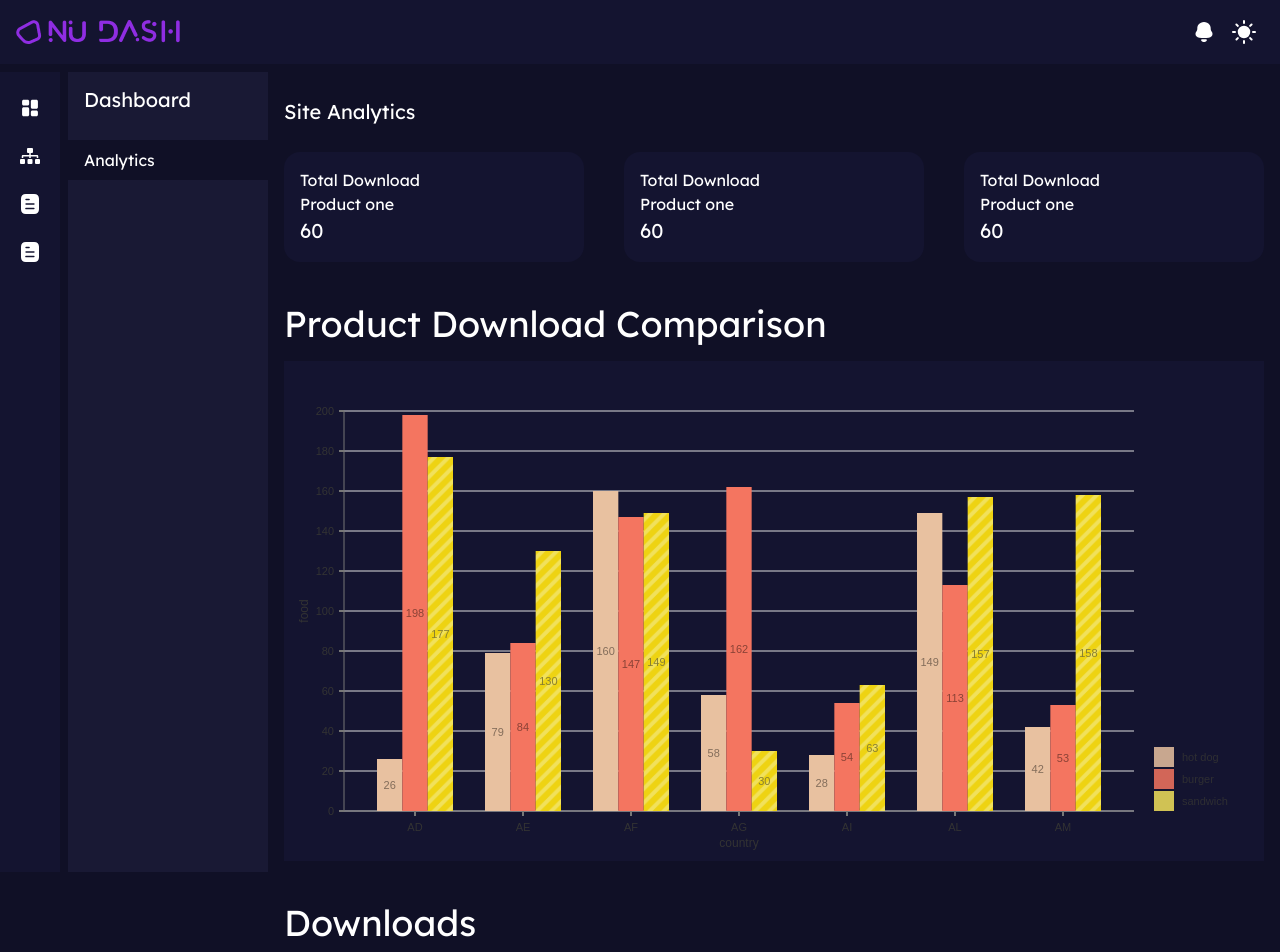
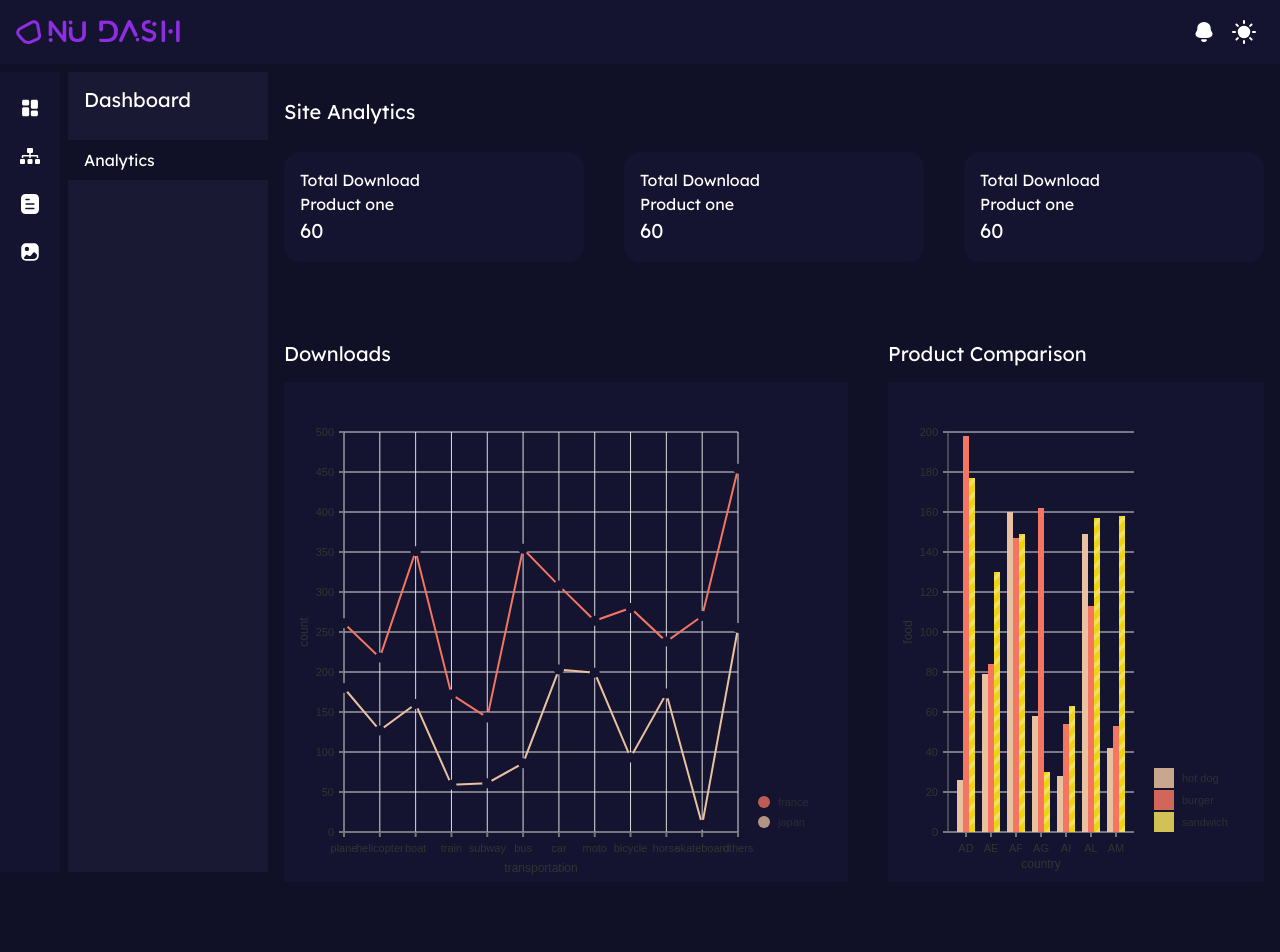
Before and after one commit to mbmohib/nudash, a React (Create React App) app: page /dashboard/analytics in a window 1280 px wide. Shown: the top 952 px of the page. After the commit the page ends 882 px from the top, so only its background shows below. Built offline with nearby package versions, Linux system fonts and the light colour scheme; no server answers; a web font is replaced by a local one; what @jackfranklin/test-data-bot would draw is missing.

Commit message:
polished menu ui

```diff
--- a/src/components/DraggableComponents/ComponentButtons.tsx
+++ b/src/components/ComponentButtons.tsx
@@ -1,6 +1,6 @@
 import { Button, Flex } from '@chakra-ui/react';
 
-import { DeleteIcon, SaveIcon } from '../../assets/icons';
+import { DeleteIcon, SaveIcon } from '../assets/icons';
 
 interface ComponentButtonsProps {
   handleSave?: () => void;
--- a/src/components/Footer.tsx
+++ /dev/null
@@ -1,3 +0,0 @@
-export default function Footer() {
-  return <p></p>;
-}
--- a/src/components/Layout.tsx
+++ b/src/components/Layout.tsx
@@ -1,6 +1,6 @@
 import { Box } from '@chakra-ui/layout';
 
-import { Footer, Header, Sidebar } from '.';
+import { Header, Sidebar } from '.';
 
 type LayoutProps = {
   children: React.ReactNode;
@@ -27,7 +27,6 @@ export default function Layout({ children }: LayoutProps) {
       <Sidebar />
       <Box ml="60px" mt="72px">
         <Box>{children}</Box>
-        <Footer />
       </Box>
     </Box>
   );
--- a/src/components/Sidebar.tsx
+++ b/src/components/Sidebar.tsx
@@ -1,7 +1,7 @@
-import { Button, Flex } from '@chakra-ui/react';
+import { Button, Flex, Tooltip } from '@chakra-ui/react';
 import { Link } from 'react-router-dom';
 
-import { DashboardIcon, PageIcon, SiteIcon } from '../assets/icons';
+import { DashboardIcon, ImageIcon, PageIcon, SiteIcon } from '../assets/icons';
 
 export default function Sidebar() {
   return (
@@ -18,6 +18,7 @@ export default function Sidebar() {
         alignItems="center"
         sx={{ flexGrow: 1 }}
       >
+        <Tooltip label="Dashboard">
           <Button
             as={Link}
             to="/"
@@ -27,6 +28,8 @@ export default function Sidebar() {
           >
             <DashboardIcon />
           </Button>
+        </Tooltip>
+        <Tooltip label="Site">
           <Button
             as={Link}
             to="/site"
@@ -36,6 +39,8 @@ export default function Sidebar() {
           >
             <SiteIcon />
           </Button>
+        </Tooltip>
+        <Tooltip label="Pages">
           <Button
             as={Link}
             to="/pages"
@@ -45,6 +50,8 @@ export default function Sidebar() {
           >
             <PageIcon />
           </Button>
+        </Tooltip>
+        <Tooltip label="Gallery">
           <Button
             as={Link}
             to="/gallery"
@@ -52,8 +59,9 @@ export default function Sidebar() {
             mb="1"
             data-testid="gallery-link"
           >
-          <PageIcon />
+            <ImageIcon width={18} height={20} />
           </Button>
+        </Tooltip>
       </Flex>
     </Flex>
   );
--- a/src/components/SiteData.tsx
+++ b/src/components/SiteData.tsx
@@ -73,7 +73,7 @@ export default function SiteData({ data }: SiteDataProps) {
         </FormControl>
 
         <FormControl isInvalid={!!errors.url} mb="2">
-          <FormLabel htmlFor="url">Url</FormLabel>
+          <FormLabel htmlFor="url">Site URL</FormLabel>
           <Input id="url" placeholder="url" {...register('url')} />
           <FormErrorMessage>
             {errors.url && errors.url.message}
--- a/src/components/SiteNav.tsx
+++ b/src/components/SiteNav.tsx
@@ -2,6 +2,7 @@ import { Box, Button, Text } from '@chakra-ui/react';
 import { useEffect } from 'react';
 
 import { SiteNavItem } from '.';
+import { PlusIcon } from '../assets/icons';
 import { useDispatch, useSelector } from '../hooks';
 import { useSiteQuery } from '../hooks/useSite';
 import { addMenu, setMenus } from '../store/slices/menus.slice';
@@ -31,8 +32,8 @@ export default function SiteNav() {
       ))}
 
       <Box textAlign="right" mt="2">
-        <Button variant="link" mr="1" type="submit" onClick={handleAddMenu}>
-          Add
+        <Button variant="icon" onClick={handleAddMenu}>
+          <PlusIcon />
         </Button>
       </Box>
     </Box>
--- a/src/components/SiteNavItem.tsx
+++ b/src/components/SiteNavItem.tsx
@@ -5,7 +5,6 @@ import {
   AccordionItem,
   AccordionPanel,
   Box,
-  Button,
   Flex,
   FormControl,
   FormErrorMessage,
@@ -26,6 +25,7 @@ import {
 import { useForm } from 'react-hook-form';
 import * as yup from 'yup';
 
+import { ComponentButtons } from '.';
 import { ItemTypes } from '../config';
 import { useDispatch } from '../hooks';
 import {
@@ -173,11 +173,7 @@ export default function SiteNav({ menu, index }: SiteNavProps) {
             <form
               onSubmit={handleSubmit(values => handleSaveData(values, menu.id))}
             >
-              <Grid
-                gridTemplateColumns="3fr 1fr"
-                gridTemplateRows="1f 1fr"
-                gap="2"
-              >
+              <Grid gap="2">
                 <FormControl isInvalid={!!errors.label} mb="2">
                   <FormLabel htmlFor="label">Label</FormLabel>
                   <Input
@@ -190,14 +186,6 @@ export default function SiteNav({ menu, index }: SiteNavProps) {
                   </FormErrorMessage>
                 </FormControl>
 
-                <FormControl isInvalid={!!errors.isOpenNew} mb="2">
-                  <FormLabel htmlFor="isOpenNew">New?</FormLabel>
-                  <Switch id="isOpenNew" {...register('isOpenNew')} />
-                  <FormErrorMessage>
-                    {errors.isOpenNew && errors.isOpenNew.message}
-                  </FormErrorMessage>
-                </FormControl>
-
                 <FormControl isInvalid={!!errors.url} mb="2">
                   <FormLabel htmlFor="url">URL</FormLabel>
                   <Input id="url" placeholder="url" {...register('url')} />
@@ -205,15 +193,19 @@ export default function SiteNav({ menu, index }: SiteNavProps) {
                     {errors.url && errors.url.message}
                   </FormErrorMessage>
                 </FormControl>
+                <Flex alignItems="center">
+                  <FormControl isInvalid={!!errors.isOpenNew} mb="2">
+                    <FormLabel htmlFor="isOpenNew">Open in new tab?</FormLabel>
+                    <Switch id="isOpenNew" {...register('isOpenNew')} />
+                    <FormErrorMessage>
+                      {errors.isOpenNew && errors.isOpenNew.message}
+                    </FormErrorMessage>
+                  </FormControl>
+                  <ComponentButtons
+                    handleRemove={() => handleDeleteNav(menu.id)}
+                  />
+                </Flex>
               </Grid>
-              <Flex justifyContent="flex-end" mt="1">
-                <Button variant="link" mr="1" type="submit">
-                  Save
-                </Button>
-                <Button variant="link" onClick={() => handleDeleteNav(menu.id)}>
-                  Delete
-                </Button>
-              </Flex>
             </form>
           </AccordionPanel>
         </AccordionItem>
--- a/src/components/index.tsx
+++ b/src/components/index.tsx
@@ -1,6 +1,6 @@
 export { default as ButtonComponent } from './DraggableComponents/ButtonComponent';
 export { default as SingleLineTextComponent } from './DraggableComponents/SingleLineTextComponent';
-export { default as ComponentButtons } from './DraggableComponents/ComponentButtons';
+export { default as ComponentButtons } from './ComponentButtons';
 export { default as MultilineTextComponent } from './DraggableComponents/MultilineTextComponent';
 export { default as NumberComponent } from './DraggableComponents/NumberComponent';
 export { default as SwitchComponent } from './DraggableComponents/SwitchComponent';
@@ -14,7 +14,6 @@ export { default as Layout } from './Layout';
 export { default as ComponentAction } from './ComponentAction';
 export { default as Sidebar } from './Sidebar';
 export { default as PageHeader } from './PageHeader';
-export { default as Footer } from './Footer';
 export { default as DraggableComponentsContainer } from './DraggableComponentsContainer';
 export { default as Field } from './Field';
 export { default as DropZone } from './DropZone';
--- a/src/screens/Dashboard.screen.tsx
+++ b/src/screens/Dashboard.screen.tsx
@@ -21,14 +21,20 @@ export default function Dashboard() {
             <ProductStats />
             <ProductStats />
           </Grid>
-          <Heading mb="2">Product Download Comparison</Heading>
-          <Box height="500px">
-            <BarChart />
-          </Box>
-          <Box height="500px" mt="4">
-            <Heading mb="2">Downloads</Heading>
-            <LineChart />
-          </Box>
+          <Grid gridTemplateColumns="3fr 2fr" mt="8" gap="4">
+            <Box height="500px">
+              <Heading fontSize="xl" mb="2">
+                Downloads
+              </Heading>
+              <LineChart />
+            </Box>
+            <Box height="500px">
+              <Heading fontSize="xl" mb="2">
+                Product Comparison
+              </Heading>
+              <BarChart />
+            </Box>
+          </Grid>
         </Container>
       </PreLoader>
     </PageLayout>
--- a/src/styles/theme.ts
+++ b/src/styles/theme.ts
@@ -115,6 +115,9 @@ const components = {
       borderRadius: '16px',
       paddingLeft: '0',
       paddingInlineEnd: 0,
+      _focus: {
+        boxShadow: 'none',
+      },
     },
     sizes: {
       md: {},
```
Also changed, not shown: 2 other files (tests, documents, lock files or other folders). Lines whose indentation alone changed are shown as unchanged.
